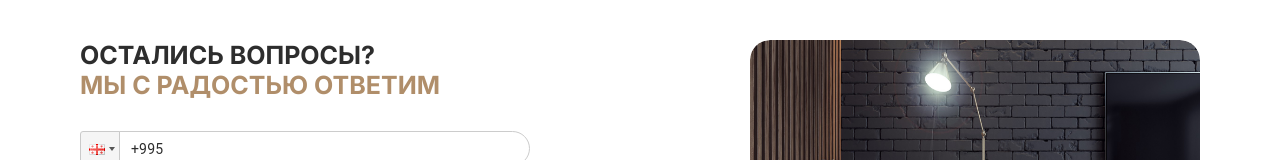
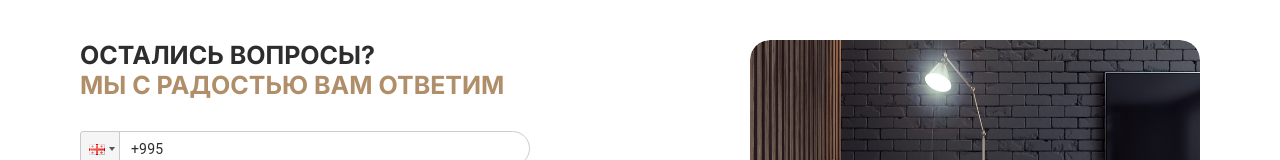
Before and after one commit to iScreAmn/apartment-otn, a React (Vite) app: page / in a window 1280 px wide. Shown: the part 3310-3470 px from the top of the page. Built offline with nearby package versions, Linux system fonts and the light colour scheme.

Commit message:
Translated application section to target language

```diff
--- a/src/components/application/Application.jsx
+++ b/src/components/application/Application.jsx
@@ -3,17 +3,21 @@ import PhoneInput from "react-phone-input-2";
 import "react-phone-input-2/lib/style.css";
 import "./Application.css";
 import { application } from "../../assets/images";
+import { useLanguage } from "../../context/LanguageContext";
+
 
 const Application = () => {
   const [phone, setPhone] = useState(""); // Состояние для номера телефона
+  const { t } = useLanguage();
+
 
   return (
-    <section className="application">
+    <section className="application" id="application">
       <div className="container">
         <div className="application__wrapper">
           <form className="application__form">
             <h2 className="application__title">
-              Остались вопросы? <br /> <span>мы с радостью ответим</span>
+              {t("application.title")} <br/> <span>{t("application.span")}</span>
             </h2>
 
             <div className="application__form-group">
@@ -23,13 +27,13 @@ const Application = () => {
                 onChange={(value) => setPhone(value)}
                 inputClass="application__phone-input"
                 buttonClass="application__phone-button"
-                placeholder="Ваш номер телефона"
+                placeholder=""
               />
               <input
                 type="text"
                 id="name"
                 className="application__input"
-                placeholder="Ваше имя"
+                placeholder={t('application.placeholder')}
                 required
               />
             </div>
@@ -37,7 +41,7 @@ const Application = () => {
 
             {/* Кнопка отправки */}
             <button type="submit" className="application__submit">
-              Оставить заявку
+              {t("application.button")}
             </button>
           </form>
           <div className="application__image">
--- a/src/lacales/en.json
+++ b/src/lacales/en.json
@@ -21,31 +21,20 @@
   "services": {
     "servicesTitle": "We",
     "servicesSpan": "Provide:",
-
     "servCardTitle1": "High-Speed Internet",
     "servCardSubtitle1": "Our apartments feature internet access and high-speed WiFi with various connectivity options",
-
     "servCardTitle2": "HD Television",
     "servCardSubtitle2": "Enjoy an extensive selection of channels and movies in multiple languages",
-
     "servCardTitle3": "Airport Transfer",
     "servCardSubtitle3": "We can arrange transfers from any airport in the country at your convenience",
-
     "servCardTitle4": "Prime Location",
     "servCardSubtitle4": "The apartments are located in the heart of the old town, with all top attractions nearby",
-
     "servCardTitle5": "Parking",
     "servCardSubtitle5": "On-site courtyard safety parking with quick access to your vehicle",
-
     "servCardTitle6": "Tours",
     "servCardSubtitle6": "We can arrange interesting tours all around the country during your visit",
-
     "servCardButton": "Learn More"
   },
-
-
-
-
 
   "transferText": "We offer comfortable and reliable transfers from any airport in Georgia directly to your accommodation. Our drivers will meet you with a name sign, assist with your luggage, and take you right to the door of your hotel or apartment.",
   "transfer1": "✅ Comfortable vehicles",
@@ -54,15 +43,12 @@
   "transfer4": "✅ 24/7 customer support",
   "transfer5": "✅ Fixed rates with no hidden fees",
   "transferButton": "Order transfer",
-
   "locationText": "Our apartments are located in the very center of Tbilisi, just an 8-minute walk from Freedom Square. This is the perfect spot for those who want to enjoy the charm of the old town while being within easy reach of all major attractions.",
   "location1": "📍 Steps away from top landmarks",
   "location2": "🚶 Walkable to all main sights",
   "location3": "🚕 Excellent transport connections",
   "location4": "🌃 Stunning panoramic views",
   "locationButton": "Learn More",
-
-
   "gallery": {
     "title": "Our",
     "span": "apartment"
@@ -108,6 +94,7 @@
         "price": "145$ with guide"
       }
     },
+
     "winter": {
       "ski": {
         "title": "Skiing",
@@ -140,6 +127,12 @@
         "price": "70$ visit"
       }
     }
+  },
+
+  "application": {
+    "title": "Got some questions?",
+    "span": "We are happy to answer them",
+    "placeholder": "Your name",
+    "button": "Leave a request"
   }
-
 }
--- a/src/lacales/ru.json
+++ b/src/lacales/ru.json
@@ -21,29 +21,20 @@
   "services": {
     "servicesTitle": "Мы",
     "servicesSpan": "Предоставляем:",
-
     "servCardTitle1": "Быстрый Интернет",
     "servCardSubtitle1": "В наших апартаментах есть интернет и быстрый доступ к WIFI с различными настройками",
-
     "servCardTitle2": "HD Телевиденье",
     "servCardSubtitle2": "Вы насладитесь обширным выбором каналов и фильмов на разных языках",
-
     "servCardTitle3": "Трансфер с аэропорта",
     "servCardSubtitle3": "Мы можем организовать трансфер с любого аэропорта страны в удобное для вас время",
-
     "servCardTitle4": "Идеальная локация",
     "servCardSubtitle4": "Апартаменты расположены в самом центре старого города, все топовые локации рядом",
-
     "servCardTitle5": "Паркинг",
     "servCardSubtitle5": "На территории двора, есть паркинг и быстрый доступ к машине",
-
     "servCardTitle6": "Туры",
     "servCardSubtitle6": "Мы можем предложить вам интересные туры на время вашего визита",
-
     "servCardButton": "Подробнее"
   },
-
-
 
   "transferText": "Мы предлагаем комфортный и надежный трансфер из любого аэропорта Грузии прямо к вашему месту проживания. Наши водители встретят вас с табличкой, помогут с багажом и довезут до дверей вашего отеля или апартаментов.",
   "transfer1": "✅ Комфортабельные автомобили",
@@ -53,12 +44,14 @@
   "transfer5": "✅ Фиксированная стоимость без скрытых платежей",
   "transferButton": "Заказать трансфер",
 
+
   "locationText": "Наши апартаменты расположены в самом сердце Тбилиси, всего в 8 минутах ходьбы от площади Свободы. Это идеальное место для тех, кто хочет насладиться атмосферой старого города, оставаясь в шаговой доступности от главных достопримечательностей.",
   "location1": "📍 Близость к достопримечательностям",
   "location2": "🚶 Пешая доступность",
   "location3": "🚕 Удобная транспортная развязка",
   "location4": "🌃 Панорамные виды",
   "locationButton": "Узнать больше",
+
 
   "gallery": {
     "title": "Наши",
@@ -105,6 +98,7 @@
         "price": "145$ с гидом"
       }
     },
+
     "winter": {
       "ski": {
         "title": "Горные лыжи",
@@ -137,6 +131,12 @@
         "price": "70$ посещение"
       }
     }
+  },
+
+  "application": {
+    "title": "Остались вопросы?",
+    "span": "Мы с радостью вам ответим",
+    "placeholder": "Ваше имя",
+    "button": "Оставить заявку"
   }
-
 }
```
